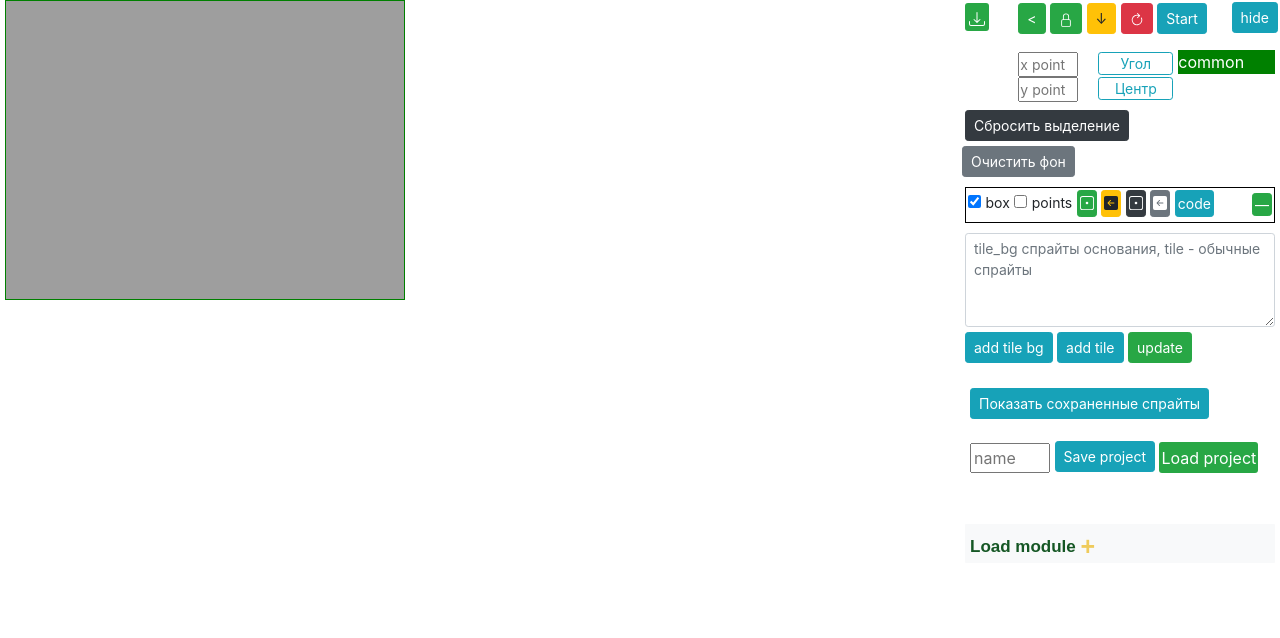
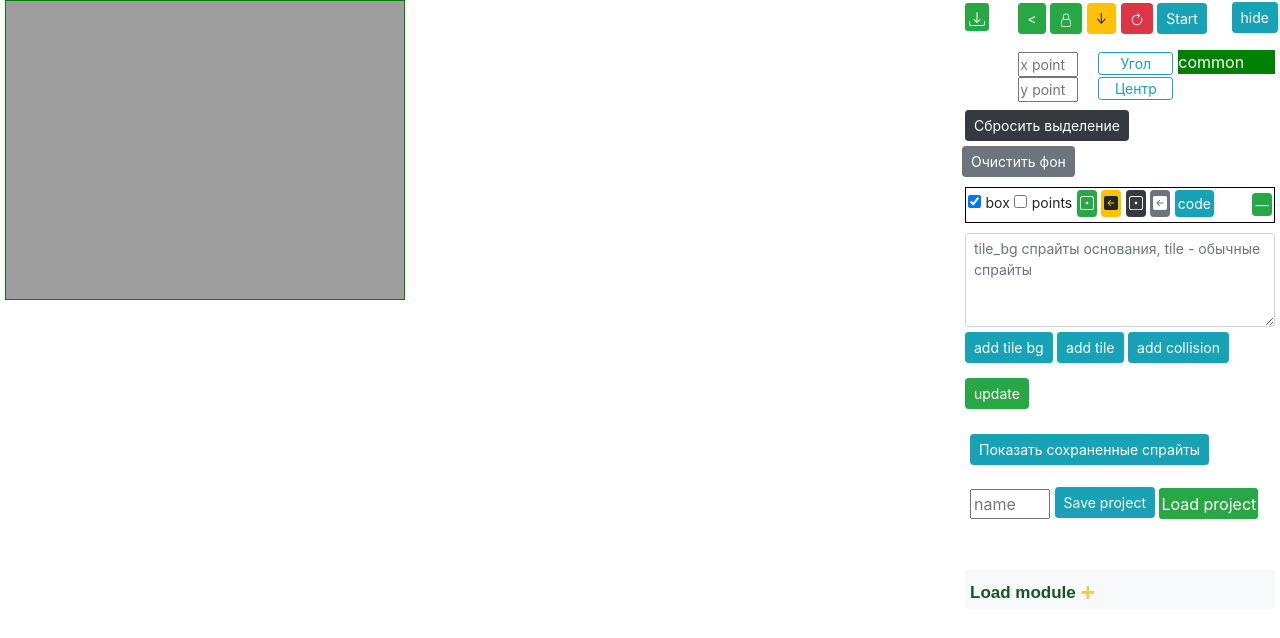
Before and after one commit to Sergey1234Ovechkin/collagen_2, a website: page 404.html in a window 1280 px wide. Drawn offline with Linux system fonts and the light colour scheme.

Commit message:
Add files via upload

```diff
--- a/404.html
+++ b/404.html
@@ -125,6 +125,7 @@
 						</div>
 							<button type="button" name="add_tile_bg" style="margin-bottom: 10px; margin-top: 5px;" title="Добавить фоновый объект" class="btn btn-info btn-sm">add tile bg</button>
 							<button type="button" name="add_tile_common" style="margin-bottom: 10px; margin-top: 5px;" title="Добавить объект анимации" class="btn btn-sm btn-info">add tile </button>
+							 <button type="button" name="add_collision" style="margin-bottom: 10px; margin-top: 5px;" title="добавить зону непроходимости (4точки прямоугольник)" class="btn btn-sm btn-info">add collision</button>
                             <button type="button" name="create_scene" style="margin-bottom: 10px; margin-top: 5px;" title="изменить массив" class="btn btn-sm btn-success">update</button>
 
 		</form>
@@ -192,6 +193,7 @@
 	   <script src="../js/test/interface_test.js"></script>
 	   <script src="../js/test/tiles.js"></script>
 	   <script src="../js/test/main_test.js"></script>
+	   <!--<script src="../js/test/socket.js"></script>-->
     </body>
 
 </html>
```
